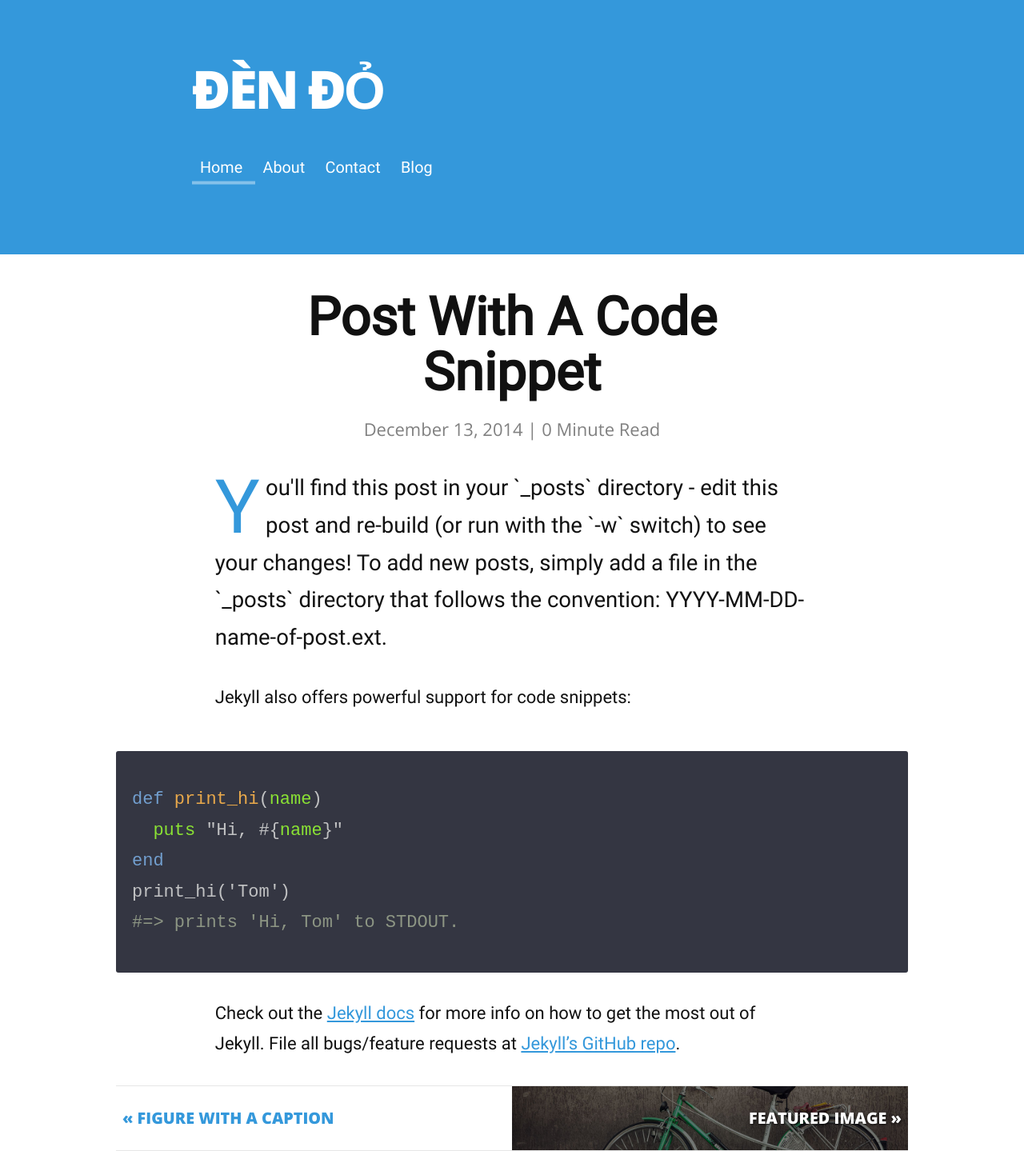
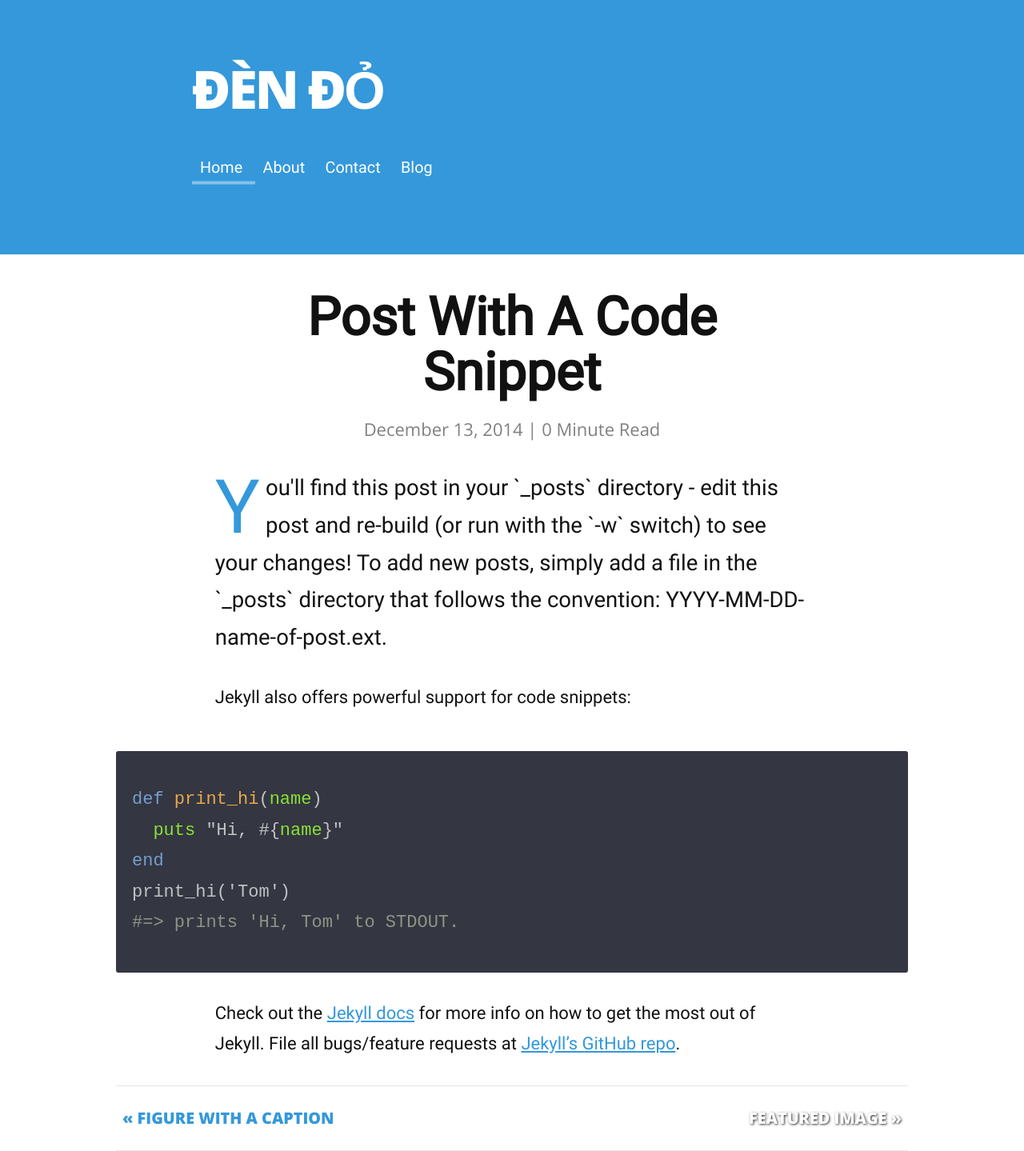
Before and after one commit to dendosg/note, a Jekyll site: the page built from _posts/2014-12-13-code-snippet.markdown, in a window 1280 px wide. Shown: the whole page at 80% size. Built offline with Jekyll 4.4.1, drawn with Linux system fonts in a browser that asks for light colours; nearby versions of some CDN libraries.

Commit message:
Update post.html

```diff
--- a/_layouts/post.html
+++ b/_layouts/post.html
@@ -24,7 +24,7 @@ layout: default
     {% if page.next.url %}
       <a class="next{% if page.next.image %} image{% endif %}" href="{{ page.next.url | prepend: site.baseurl }}"><span>{{ page.next.title }}&nbsp;&raquo;</span>
       {% if page.next.image %}
-        <img src="{{ '/assets/img/' | prepend: site.baseurl | append: page.next.image }}" alt="">
+        <img src="{{ page.next.image }}" alt="">
       {% endif %}
       </a>
     {% endif %}
```
